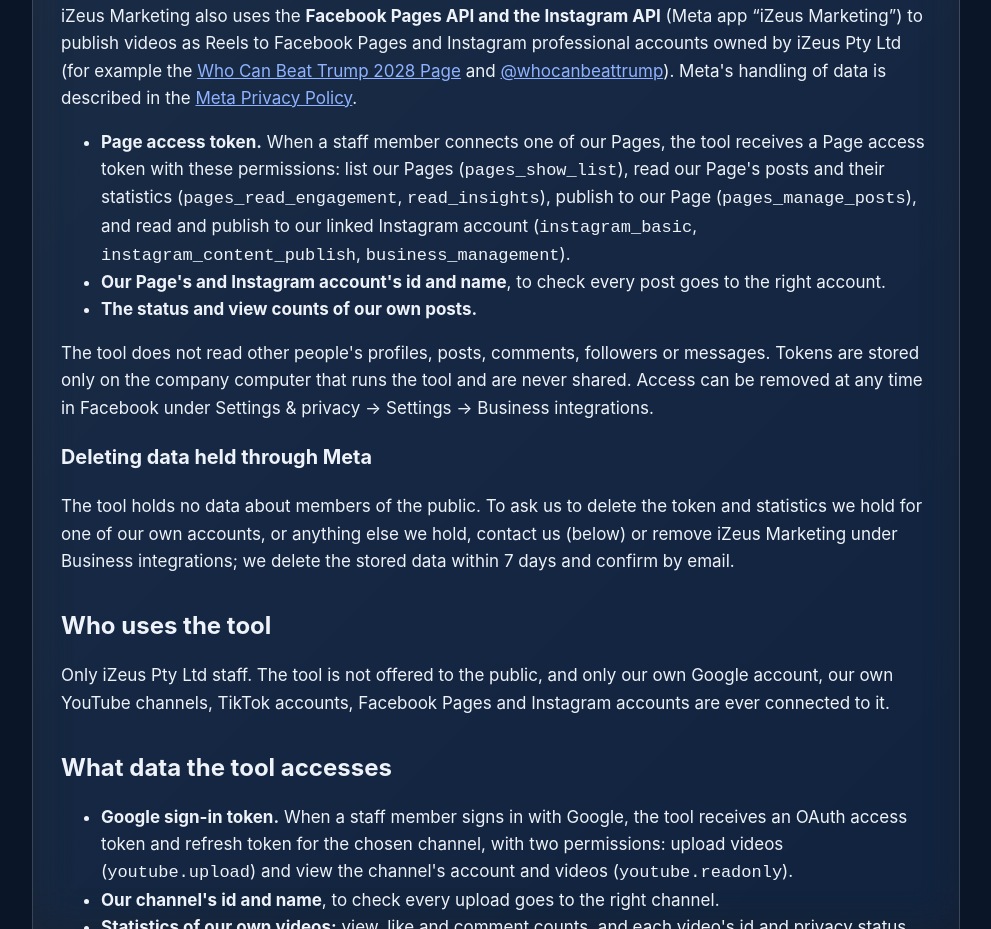
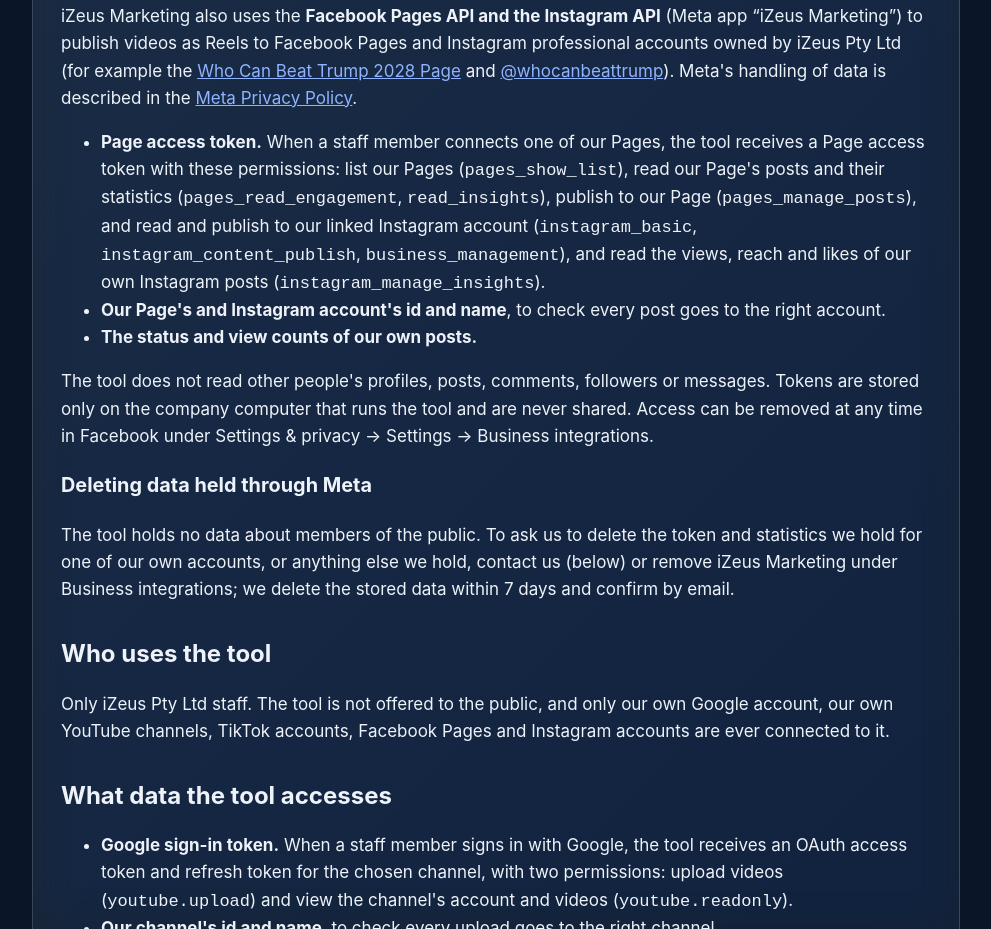
Before and after one commit to CleverBob42/izeus-marketing-site, a plain HTML site: page privacy.html in a window 1280 px wide. Shown: the part 1051-1980 px from the top of the page, without its empty margins (144-1135 px from the left). Drawn offline with Linux system fonts and the light colour scheme.

Commit message:
Privacy: Instagram insights permission
Co-Authored-By: Claude Opus 5.5 <noreply@anthropic.com>

```diff
--- a/privacy.html
+++ b/privacy.html
@@ -33,7 +33,7 @@
 <h2 id="meta">Meta (Facebook and Instagram)</h2>
 <p>iZeus Marketing also uses the <strong>Facebook Pages API and the Instagram API</strong> (Meta app &ldquo;iZeus Marketing&rdquo;) to publish videos as Reels to Facebook Pages and Instagram professional accounts owned by iZeus Pty Ltd (for example the <a href="https://www.facebook.com/profile.php?id=61596432031563">Who Can Beat Trump 2028 Page</a> and <a href="https://www.instagram.com/whocanbeattrump/">@whocanbeattrump</a>). Meta's handling of data is described in the <a href="https://www.facebook.com/privacy/policy/">Meta Privacy Policy</a>.</p>
 <ul>
-  <li><strong>Page access token.</strong> When a staff member connects one of our Pages, the tool receives a Page access token with these permissions: list our Pages (<code>pages_show_list</code>), read our Page's posts and their statistics (<code>pages_read_engagement</code>, <code>read_insights</code>), publish to our Page (<code>pages_manage_posts</code>), and read and publish to our linked Instagram account (<code>instagram_basic</code>, <code>instagram_content_publish</code>, <code>business_management</code>).</li>
+  <li><strong>Page access token.</strong> When a staff member connects one of our Pages, the tool receives a Page access token with these permissions: list our Pages (<code>pages_show_list</code>), read our Page's posts and their statistics (<code>pages_read_engagement</code>, <code>read_insights</code>), publish to our Page (<code>pages_manage_posts</code>), and read and publish to our linked Instagram account (<code>instagram_basic</code>, <code>instagram_content_publish</code>, <code>business_management</code>), and read the views, reach and likes of our own Instagram posts (<code>instagram_manage_insights</code>).</li>
   <li><strong>Our Page's and Instagram account's id and name</strong>, to check every post goes to the right account.</li>
   <li><strong>The status and view counts of our own posts.</strong></li>
 </ul>
```
